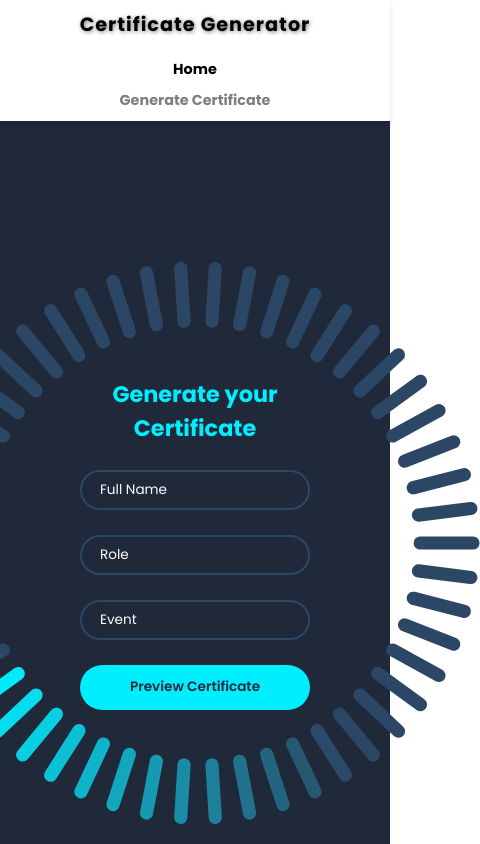
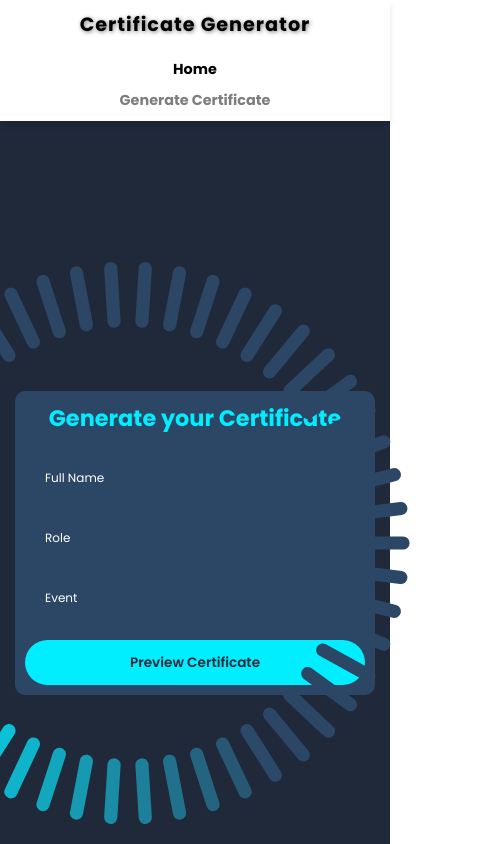
Before and after one commit to pundir8372/Certificate-Generator, a React (Vite) app: page /generate in a window 390 px wide. Shown: the top 844 px of the page, 480 px wide, since content can reach past the window. Built offline with nearby package versions, Linux system fonts and the light colour scheme; no server answers; the database is empty.

Commit message:
Update CertificateForm.css

```diff
--- a/src/components/CertificateForm.css
+++ b/src/components/CertificateForm.css
@@ -16,13 +16,15 @@
 }
 
 .container {
-    width: 90%;
-    max-width: 250px;
+    width: 100%;
+    max-width: 300px; /* Adjusted for smaller screens */
+    padding: 20px;
     height: auto;
     position: relative;
     display: flex;
     justify-content: center;
     align-items: center;
+    flex-direction: column; /* Stack items vertically */
 }
 
 .container span {
@@ -48,11 +50,11 @@
 }
 
 .login-box {
-    position: absolute;
-    width: 300px;
-    padding: 20px; /* Added padding for inner spacing */
-
-    border-radius: 10px; /* Rounded corners */
+    position: relative;
+    width: 100%;
+    padding: 20px;
+    background: #2c4766;
+    border-radius: 10px;
 }
 
 .login-box form {
@@ -60,7 +62,7 @@
 }
 
 h2 {
-    font-size: 2em;
+    font-size: 1.8em;
     color: #0ef;
     text-align: center;
     margin-bottom: 20px;
@@ -73,7 +75,7 @@ h2 {
 
 .input-box input {
     width: 100%;
-    height: 50px;
+    height: 45px;
     background: transparent;
     border: 2px solid #2c4766;
     outline: none;
@@ -94,7 +96,7 @@ h2 {
     top: 50%;
     left: 20px;
     transform: translateY(-50%);
-    font-size: 1em;
+    font-size: 0.9em;
     color: #fff;
     pointer-events: none;
     transition: .5s ease;
@@ -120,17 +122,16 @@ h2 {
     font-size: 1em;
     color: #1f293a;
     font-weight: 600;
+    transition: background 0.3s ease;
+}
+
+.btnPreview:hover {
+    background: #0bd3c9;
 }
 
 .preview-container {
     margin-top: 20px;
     text-align: center;
-}
-
-.preview-container .btn {
-    width: auto;
-    padding: 0 20px;
-    margin-top: 10px;
 }
 
 .Toastify__toast-container {
@@ -157,7 +158,7 @@ h2 {
 /* Responsive Design Adjustments */
 @media (max-width: 768px) {
     .login-box {
-        width: 90%;
+        width: 100%;
         padding: 15px;
     }
 
@@ -166,12 +167,12 @@ h2 {
     }
 
     .input-box input {
-        height: 45px;
+        height: 40px;
         font-size: 0.9em;
     }
 
     .input-box label {
-        font-size: 0.9em;
+        font-size: 0.8em;
     }
 
     .btnPreview {
@@ -181,7 +182,8 @@ h2 {
 
 @media (max-width: 480px) {
     .container {
-        width: 100%;
+        max-width: 100%;
+        padding: 15px;
     }
 
     .login-box {
@@ -194,12 +196,12 @@ h2 {
     }
 
     .input-box input {
-        height: 40px;
+        height: 35px;
         font-size: 0.85em;
     }
 
     .input-box label {
-        font-size: 0.85em;
+        font-size: 0.75em;
     }
 
     .btnPreview {
```
